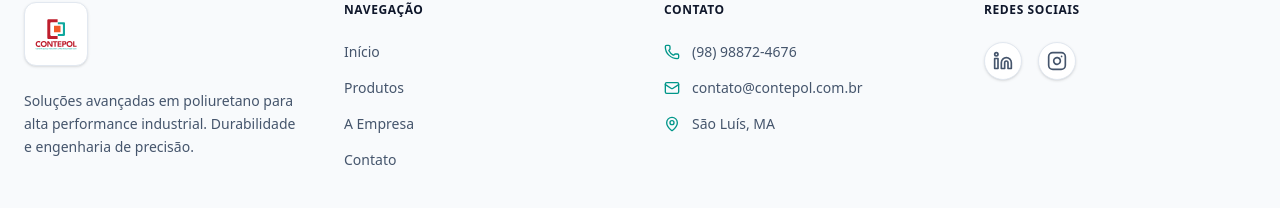
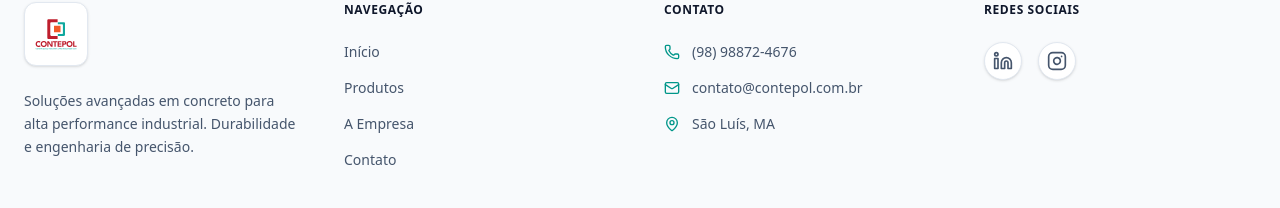
Before and after one commit to ManciaLeo/contepol-website, a Next.js app: page / in a window 1280 px wide. Shown: the part 2981-3189 px from the top of the page. Built offline with nearby package versions, Linux system fonts and the light colour scheme.

Commit message:
att footer

```diff
--- a/components/layout/Footer.tsx
+++ b/components/layout/Footer.tsx
@@ -16,7 +16,7 @@ export const Footer = () => {
               <img src="/logo_contepol_.svg" alt="Contepol Logo" className="w-full h-full object-contain" />
             </div>
             <p className="leading-relaxed max-w-xs">
-              Soluções avançadas em poliuretano para alta performance industrial. Durabilidade e engenharia de precisão.
+              Soluções avançadas em concreto para alta performance industrial. Durabilidade e engenharia de precisão.
             </p>
           </div>
 
@@ -26,7 +26,7 @@ export const Footer = () => {
             <ul className="space-y-4">
               <li><Link href="/" className="hover:text-[#F15A24] dark:hover:text-white transition-colors">Início</Link></li>
               <li><Link href="/produtos" className="hover:text-[#F15A24] dark:hover:text-white transition-colors">Produtos</Link></li>
-              <li><Link href="#empresa" className="hover:text-[#F15A24] dark:hover:text-white transition-colors">A Empresa</Link></li>
+              <li><Link href="/empresa" className="hover:text-[#F15A24] dark:hover:text-white transition-colors">A Empresa</Link></li>
               <li><Link href="/contato" className="hover:text-[#F15A24] dark:hover:text-white transition-colors">Contato</Link></li>
             </ul>
           </div>
```
